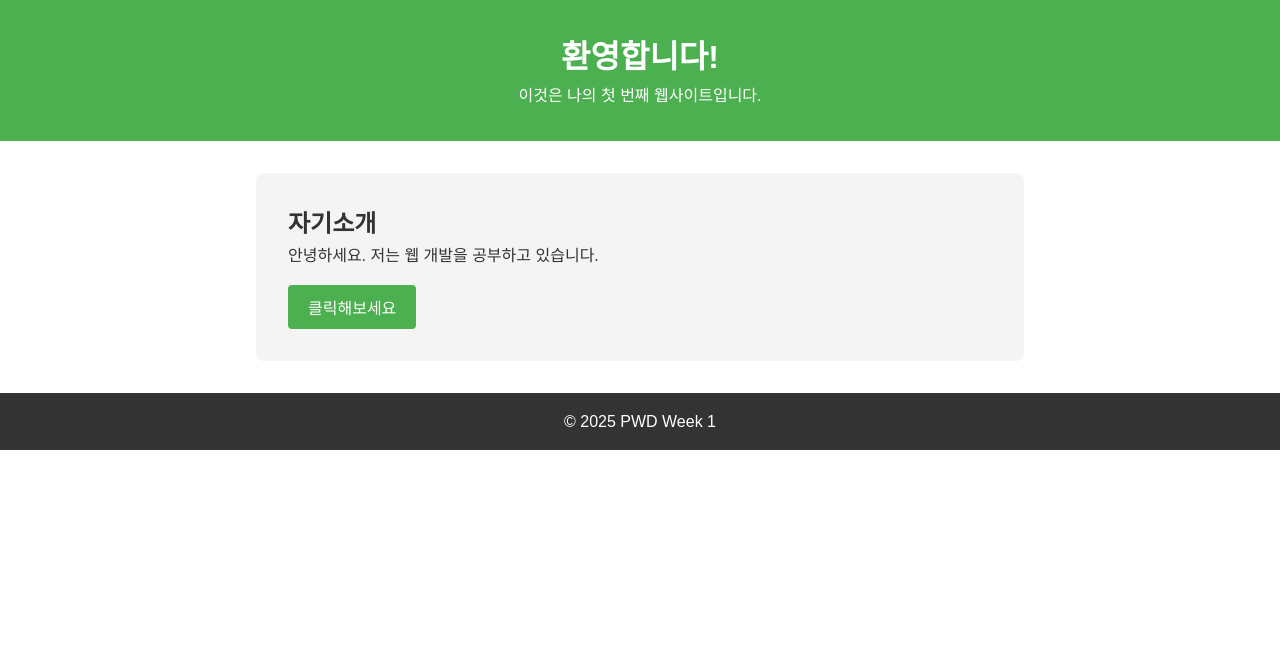
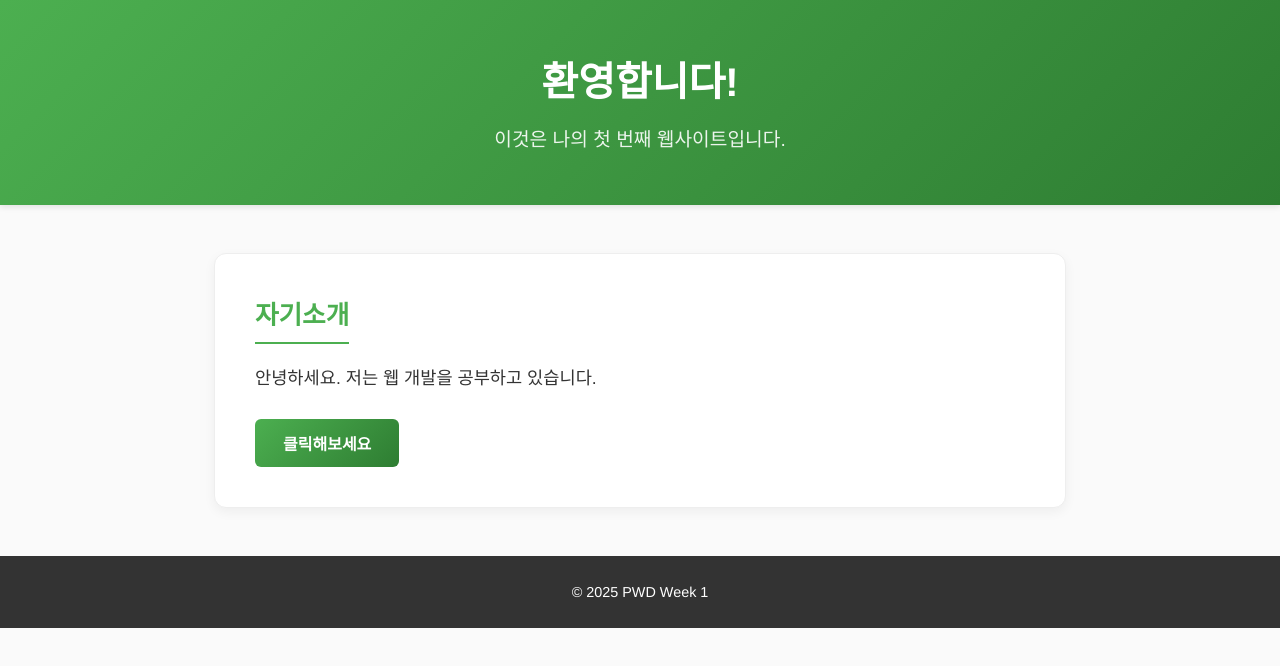
Before and after one commit to kyeongsu112/pwd-week1, a plain HTML site: page index.html in a window 1280 px wide. Drawn offline with Linux system fonts and the light colour scheme.

Commit message:
스타일 업데이트

```diff
--- a/script.js
+++ b/script.js
@@ -1,10 +1,9 @@
 function changeText() {
     const intro = document.getElementById('intro');
     const messages = [
-        '웹 개발은 정말 재미있어요!',
-        'JavaScript로 상호작용을 만들 수 있습니다.',
-        'GitHub Pages로 무료 호스팅이 가능해요!',
-        '계속 공부하면 더 멋진 것을 만들 수 있어요!'
+        '안녕하세요. 저는 웹 개발을 공부하고 있는 진경수입니다.',
+        'HTML, CSS, JavaScript를 활용해 작은 프로젝트를 만들고 있습니다.',
+        '앞으로는 React와 백엔드까지 배워서 멋진 서비스를 만드는 것이 목표입니다.'
     ];
 
     const randomMessage = messages[Math.floor(Math.random() * messages.length)];
--- a/style.css
+++ b/style.css
@@ -1,53 +1,105 @@
+/* 기본 초기화 */
 * {
     margin: 0;
     padding: 0;
     box-sizing: border-box;
 }
 
+/* 전체 폰트 & 배경 */
 body {
-    font-family: Arial, sans-serif;
-    line-height: 1.6;
-    color: #333;
+    font-family: "Helvetica Neue", Arial, sans-serif;
+    line-height: 1.7;
+    color: #222;
+    background: #fafafa;
 }
 
+/* 헤더 */
 header {
-    background: #4CAF50;
+    background: linear-gradient(135deg, #4CAF50, #2e7d32);
     color: white;
     text-align: center;
-    padding: 2rem;
+    padding: 3rem 1rem;
+    box-shadow: 0 2px 6px rgba(0,0,0,0.1);
 }
 
-main {
-    max-width: 800px;
-    margin: 2rem auto;
-    padding: 0 1rem;
+header h1 {
+    font-size: 2.5rem;
+    margin-bottom: 0.5rem;
 }
 
-section {
-    background: #f4f4f4;
-    padding: 2rem;
-    border-radius: 8px;
-    margin-bottom: 2rem;
+header p {
+    font-size: 1.2rem;
+    opacity: 0.9;
 }
 
+/* 메인 */
+main {
+    max-width: 900px;
+    margin: 3rem auto;
+    padding: 0 1.5rem;
+}
+
+/* 섹션 (카드 스타일) */
+section {
+    background: #fff;
+    padding: 2.5rem;
+    border-radius: 12px;
+    border: 1px solid #eee;
+    box-shadow: 0 4px 12px rgba(0,0,0,0.05);
+    margin-bottom: 2.5rem;
+    transition: transform 0.2s ease;
+}
+
+section:hover {
+    transform: translateY(-4px);
+}
+
+/* 섹션 제목 */
+h2 {
+    font-size: 1.6rem;
+    color: #4CAF50;
+    margin-bottom: 1.2rem;
+    border-bottom: 2px solid #4CAF50;
+    display: inline-block;
+    padding-bottom: 0.3rem;
+}
+
+/* 자기소개 문구 */
+#intro {
+    font-size: 1.1rem;
+    color: #333;
+    line-height: 1.8;
+}
+
+#intro strong {
+    color: #2e7d32;
+}
+
+/* 버튼 */
 button {
-    background: #4CAF50;
+    background: linear-gradient(135deg, #4CAF50, #2e7d32);
     color: white;
     border: none;
-    padding: 10px 20px;
+    padding: 12px 28px;
     cursor: pointer;
-    border-radius: 4px;
-    font-size: 16px;
-    margin-top: 1rem;
+    border-radius: 6px;
+    font-size: 1rem;
+    font-weight: bold;
+    margin-top: 1.5rem;
+    transition: transform 0.2s ease, background 0.3s ease;
 }
 
 button:hover {
-    background: #45a049;
+    background: linear-gradient(135deg, #45a049, #1b5e20);
+    transform: scale(1.05);
 }
 
+/* 푸터 */
 footer {
     text-align: center;
-    padding: 1rem;
+    padding: 1.5rem;
     background: #333;
     color: white;
+    font-size: 0.9rem;
+    margin-top: 3rem;
 }
```
